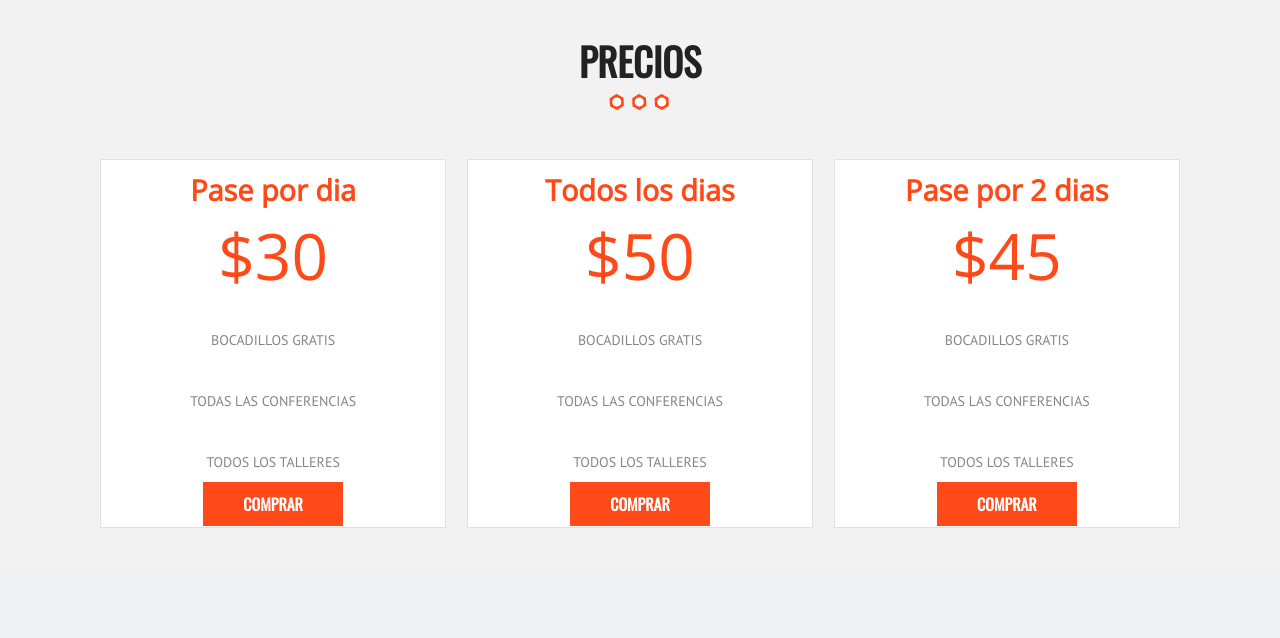
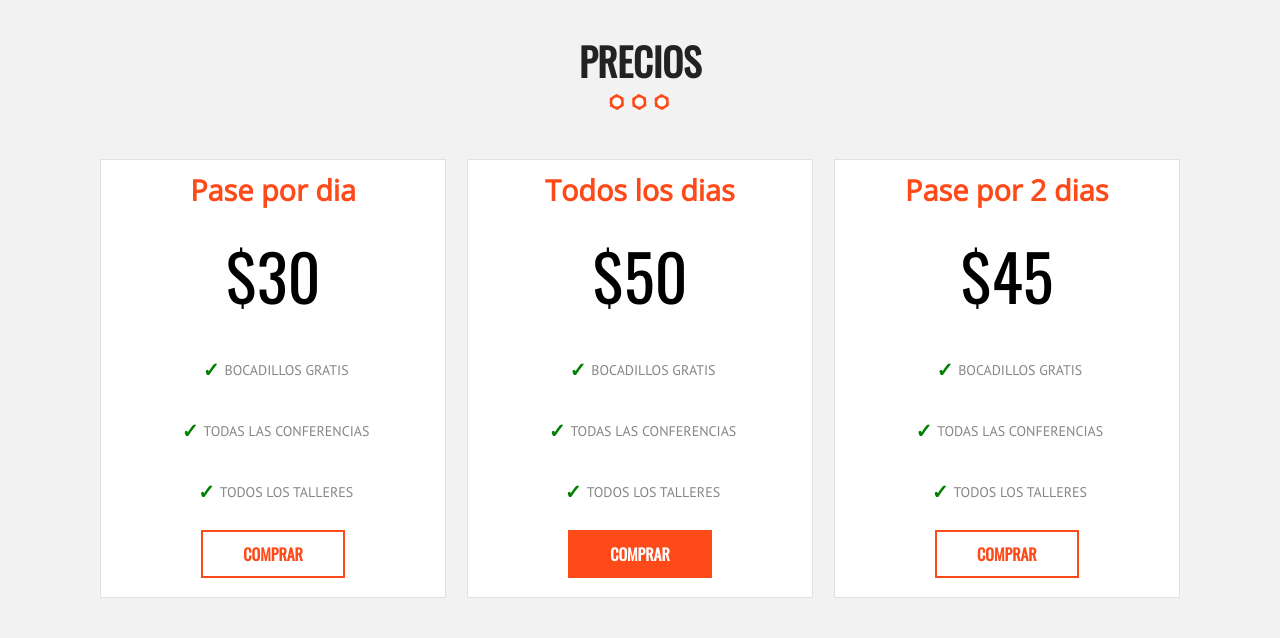
Before and after one commit to lanavarrogs/GDLwebcamp, a PHP site: page / in a window 1280 px wide. Shown: the part 3400-4038 px from the top of the page. Before the commit the page ends 3928 px from the top, so only its background shows below. Run offline with PHP 8.4, Linux system fonts and the light colour scheme; some libraries are stand-ins or nearby versions.

Commit message:
Se termino la seccion de los precios

```diff
--- a/css/main.css
+++ b/css/main.css
@@ -179,9 +179,17 @@ textarea {
     font-size: 1em;
     margin-top: 20px;
     transition: all .3s ease;
+    border: 2px solid #fe4918;
   }
   .button:hover{
     background-color: #e33000;
+  }
+  .hollow{
+    background-color: white;
+    color: #fe4918;
+  }
+  .hollow:hover{
+    color: #ffffff;
   }
   /**Header**/
   .hero{
@@ -498,6 +506,7 @@ textarea {
       font-size: 4em!important;
       display: block;
       margin: 0 0 10px 0;
+      font-family: 'Oswald',sans-serif;
     }
     /**Tabla de Precios**/
     .lista-precios > li{
@@ -519,6 +528,12 @@ textarea {
       padding: 40px 0;
       text-align: center;
       padding: 10px;
+      transition: all .3s ease;
+    }
+    .tabla-precio:hover{
+      transform: scale(1.1);
+      border: 1px solid #fe4918;
+      box-shadow: 0px 0px 50px #666666;
     }
     .tabla-precio ul li{
       font-family: 'PT Sans', sans-serif;
@@ -527,6 +542,24 @@ textarea {
       color: #868686;
       line-height: 61px;
     }
+    .tabla-precio ul li::before{
+      font-weight: bold;
+      display: inline-block;
+      vertical-align: top;
+      padding: 0 5px;
+      font-size: 20px;
+      color: green;
+      -webkit-font-smoothing: antialiased;
+      content: '\2713';
+    }
+    .tabla-precio p.numero{
+      color: #000000;
+      margin: 20px 0;
+    }
+    .btn-compra{
+      padding: 20px 0;
+    }
+
 
 /* ==========================================================================
    Helper classes
--- a/index.html
+++ b/index.html
@@ -174,7 +174,9 @@
                      <li>Todas las conferencias</li>
                      <li>Todos los talleres</li>
                    </ul>
-                   <a href="#" class="button hollow">Comprar</a>
+                   <div class="btn-compra">
+                    <a href="#" class="button hollow">Comprar</a>
+                  </div>
                  </div>
               </li>
               <li>
@@ -186,7 +188,9 @@
                     <li>Todas las conferencias</li>
                     <li>Todos los talleres</li>
                   </ul>
-                  <a href="#" class="button">Comprar</a>
+                  <div class="btn-compra">
+                    <a href="#" class="button">Comprar</a>
+                  </div>
                 </div>
              </li>
              <li>
@@ -198,7 +202,9 @@
                   <li>Todas las conferencias</li>
                   <li>Todos los talleres</li>
                 </ul>
-                <a href="#" class="button hollow">Comprar</a>
+                <div class="btn-compra">
+                  <a href="#" class="button hollow">Comprar</a>
+                </div>
               </div>
              </li>
             </ul>
```
